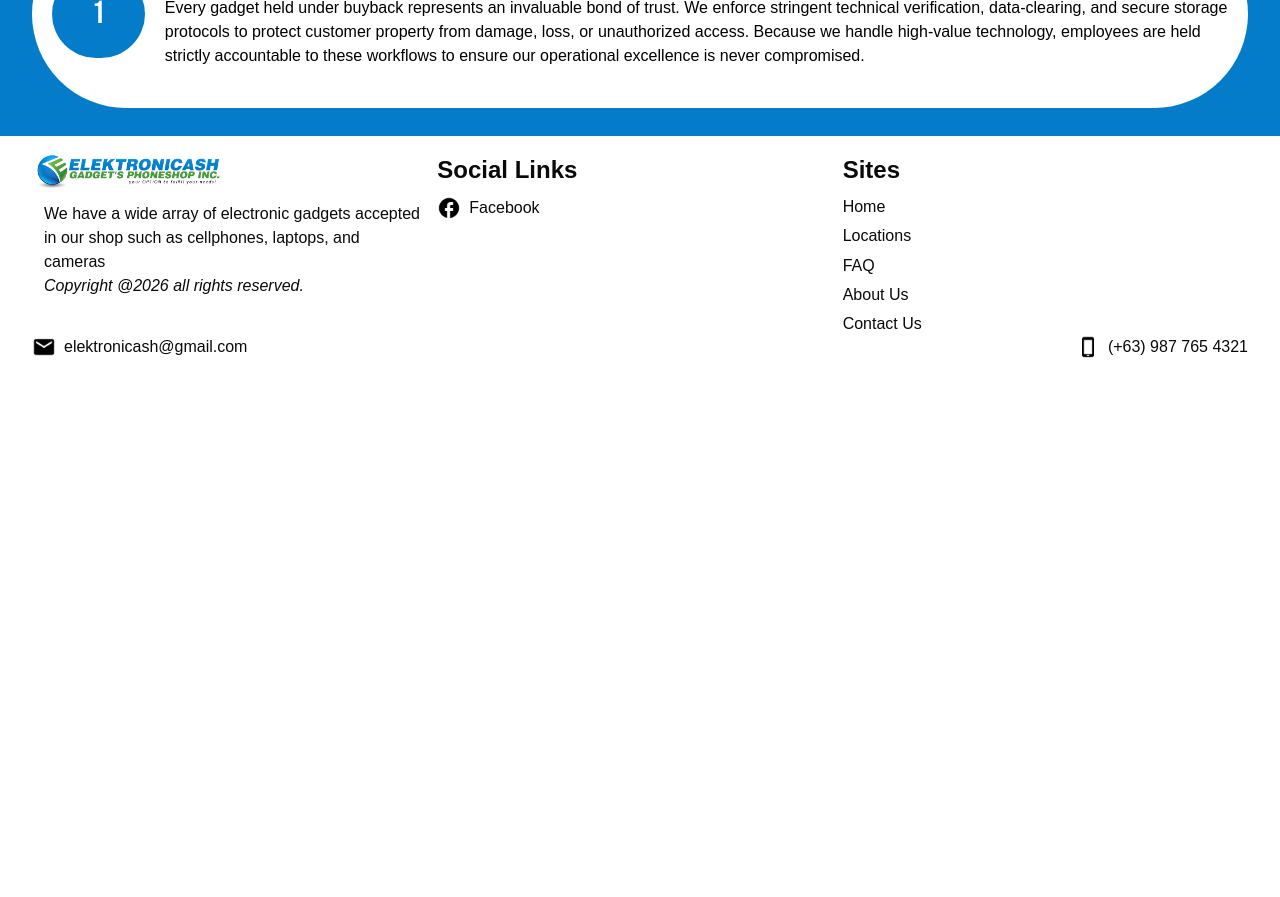
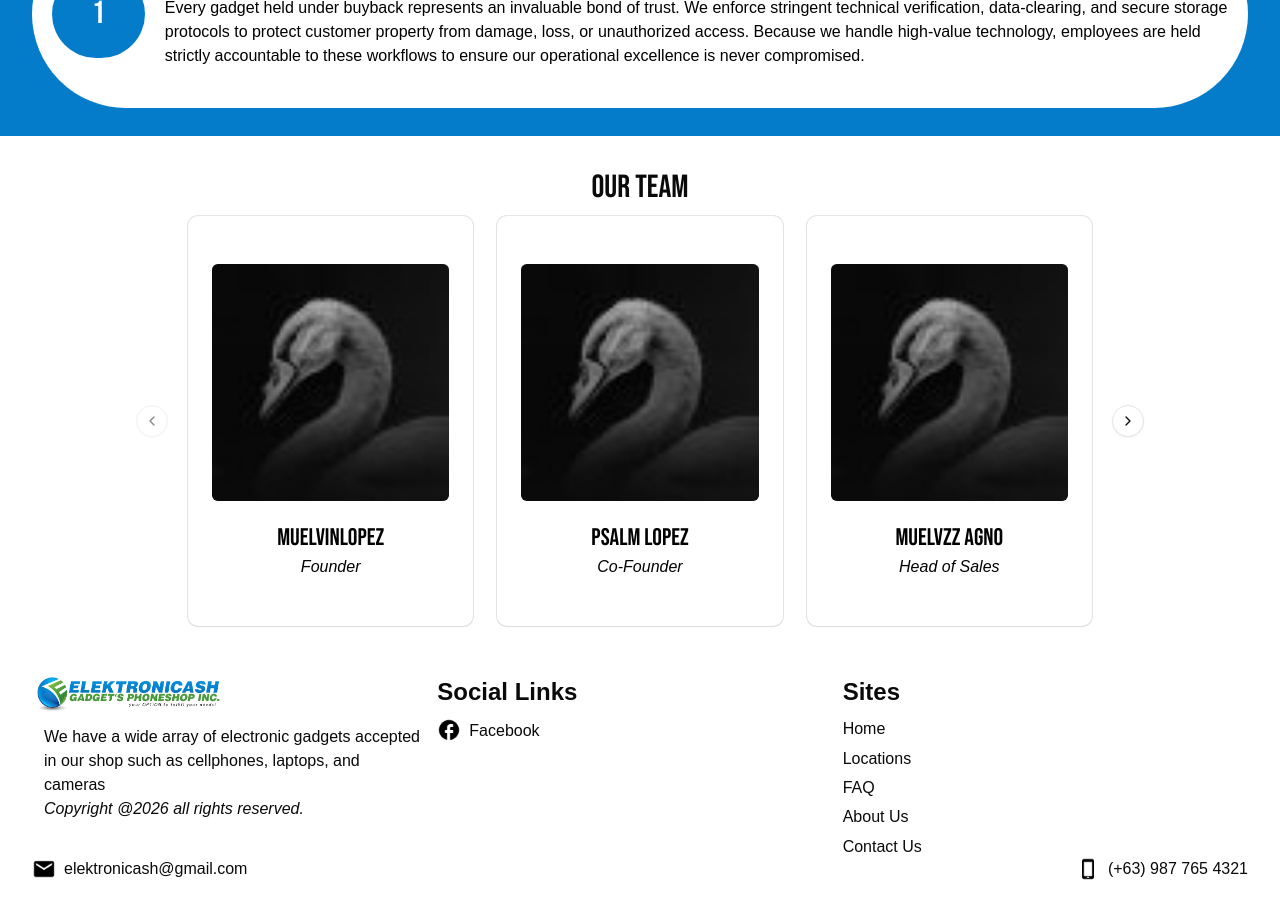
Before and after one commit to Muelvzz/elektronicash-website, a React (Vite) app: page /about-us in a window 1280 px wide. Shown: the part 4240-5137 px from the top of the page. Before the commit the page ends 4615 px from the top, so only its background shows below. Built offline with nearby package versions, Linux system fonts and the light colour scheme.

Commit message:
Feature Build: Developed the Team Section of the About Us page

```diff
--- a/src/app/sections/about-us/Team.tsx
+++ b/src/app/sections/about-us/Team.tsx
@@ -1,5 +1,79 @@
+import { useScreenWidth } from "@/app/utils/useScreenWidth"
+import { useAboutUsContext } from "@/app/context/aboutUsContext"
+import { Card, CardContent } from "@/app/components/ui/card"
+import {
+  Carousel,
+  CarouselContent,
+  CarouselItem,
+  CarouselNext,
+  CarouselPrevious,
+} from "@/app/components/ui/carousel"
+
 export default function Team() {
+  const { TeamInfo } = useAboutUsContext()
+  const screenWidth = useScreenWidth()
+
   return(
-    <></>
+    <article className="w-full">
+      <div className="flex flex-col justify-center items-center">
+        <h2 className="font-heading text-center">Our Team</h2>
+        {screenWidth > 756 ? (
+          <>
+            <Carousel
+              opts={{
+                align: "start",
+              }}
+              className="w-3/4"
+            >
+              <CarouselContent>
+                {TeamInfo.map((team, index) => (
+                  <CarouselItem key={index} className="basis-1/3">
+                    <div className="p-1">
+                      <Card>
+                        <CardContent className="flex flex-col aspect-square items-center justify-center p-6 text-black gap-y-5">
+                          <div className="w-full">
+                            <img src={ team.PersonImage } alt="Image" className="w-full rounded-md" />
+                          </div>
+                          <div className="w-full">
+                            <h3 className="font-heading text-center">{ team.PersonName }</h3>
+                            <p className="text-center"><i>{ team.PersonRole }</i></p>
+                          </div>
+                        </CardContent>
+                      </Card>
+                    </div>
+                  </CarouselItem>
+                ))}
+              </CarouselContent>
+              <CarouselPrevious />
+              <CarouselNext />
+            </Carousel>
+          </>
+        ) : (
+          <Carousel className="w-3/4">
+            <CarouselContent>
+              {TeamInfo.map((team, index) => (
+                <CarouselItem key={index}>
+                  <div className="p-1">
+                    <Card>
+                      <CardContent className="flex flex-col aspect-square items-center justify-center p-6 text-black gap-y-5">
+                        <div className="w-full">
+                          <img src={ team.PersonImage } alt="Image" className="w-full rounded-md" />
+                        </div>
+                        <div className="w-full">
+                          <h3 className="font-heading text-center">{ team.PersonName }</h3>
+                          <p className="text-center"><i>{ team.PersonRole }</i></p>
+                        </div>
+                      </CardContent>
+                    </Card>
+                  </div>
+                </CarouselItem>
+              ))}
+            </CarouselContent>
+            <CarouselPrevious />
+            <CarouselNext />
+          </Carousel>
+        )}
+      </div>
+    </article>
   )
 }
```
